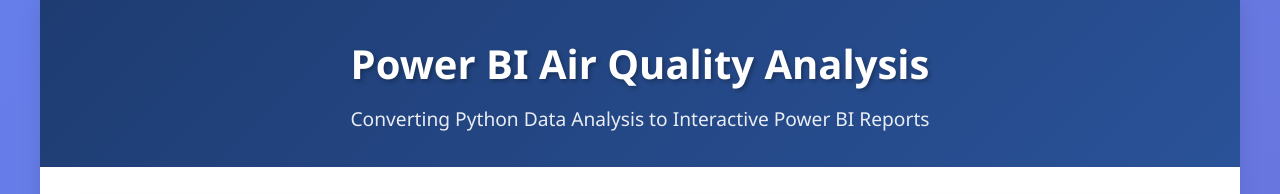
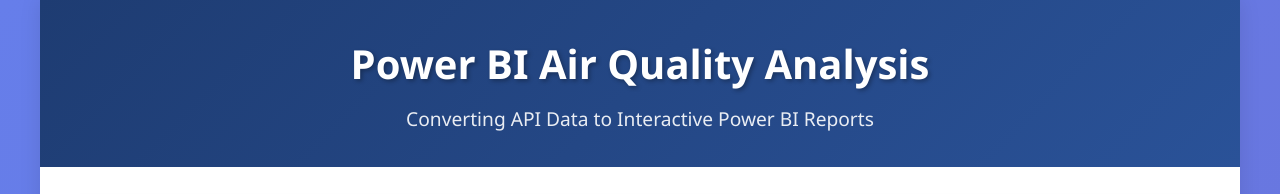
Before and after one commit to Nudnas-global/PBIvisualization, a plain HTML site: page guides/powerbi_purpleair_tutorial.html in a window 1280 px wide. Shown: the top 194 px of the page. Drawn offline with Linux system fonts and the light colour scheme.

Commit message:
Update powerbi_purpleair_tutorial.html
changed - Converting Python Data Analysis to Interactive Power BI Reports

```diff
--- a/guides/powerbi_purpleair_tutorial.html
+++ b/guides/powerbi_purpleair_tutorial.html
@@ -229,7 +229,7 @@
     <div class="container">
         <div class="header">
             <h1>Power BI Air Quality Analysis</h1>
-            <p>Converting Python Data Analysis to Interactive Power BI Reports</p>
+            <p>Converting API Data to Interactive Power BI Reports</p>
         </div>
 
         <div class="content">
```
